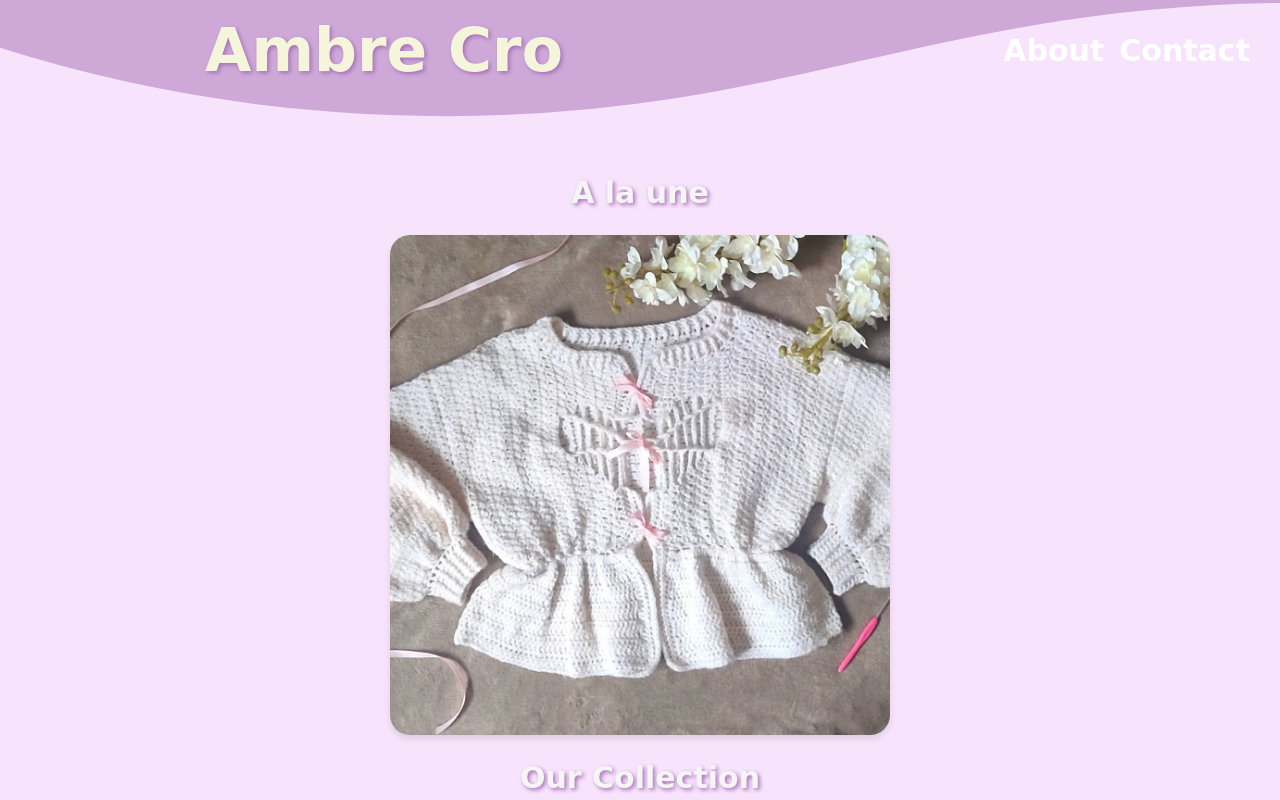
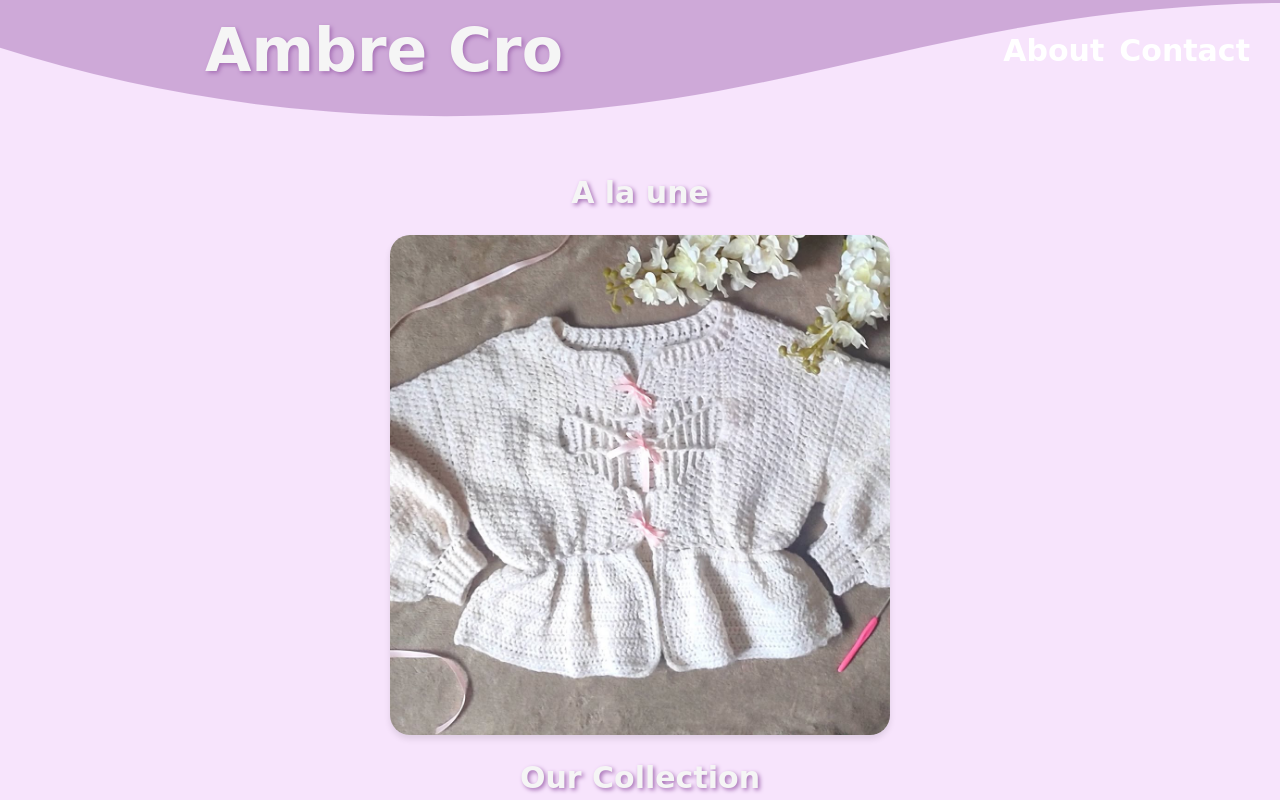
Before and after one commit to Waranika/AmbreCro, a plain HTML site: page index.html in a window 1280 px wide. Shown: the top 800 px of the page. Drawn offline with Linux system fonts and the light colour scheme; files whose address does not match are found by name.

Commit message:
Update index.html

```diff
--- a/index.html
+++ b/index.html
@@ -49,7 +49,7 @@
 			font-family: Brush Script MT, cursive;
             font-size: 60px;
             font-weight: bold;
-		color: #f5f5DC;
+		color: #f5f5f5;
 		text-shadow: 2px 2px 4px #A670B5;
 		z-index: 10;
 
```
